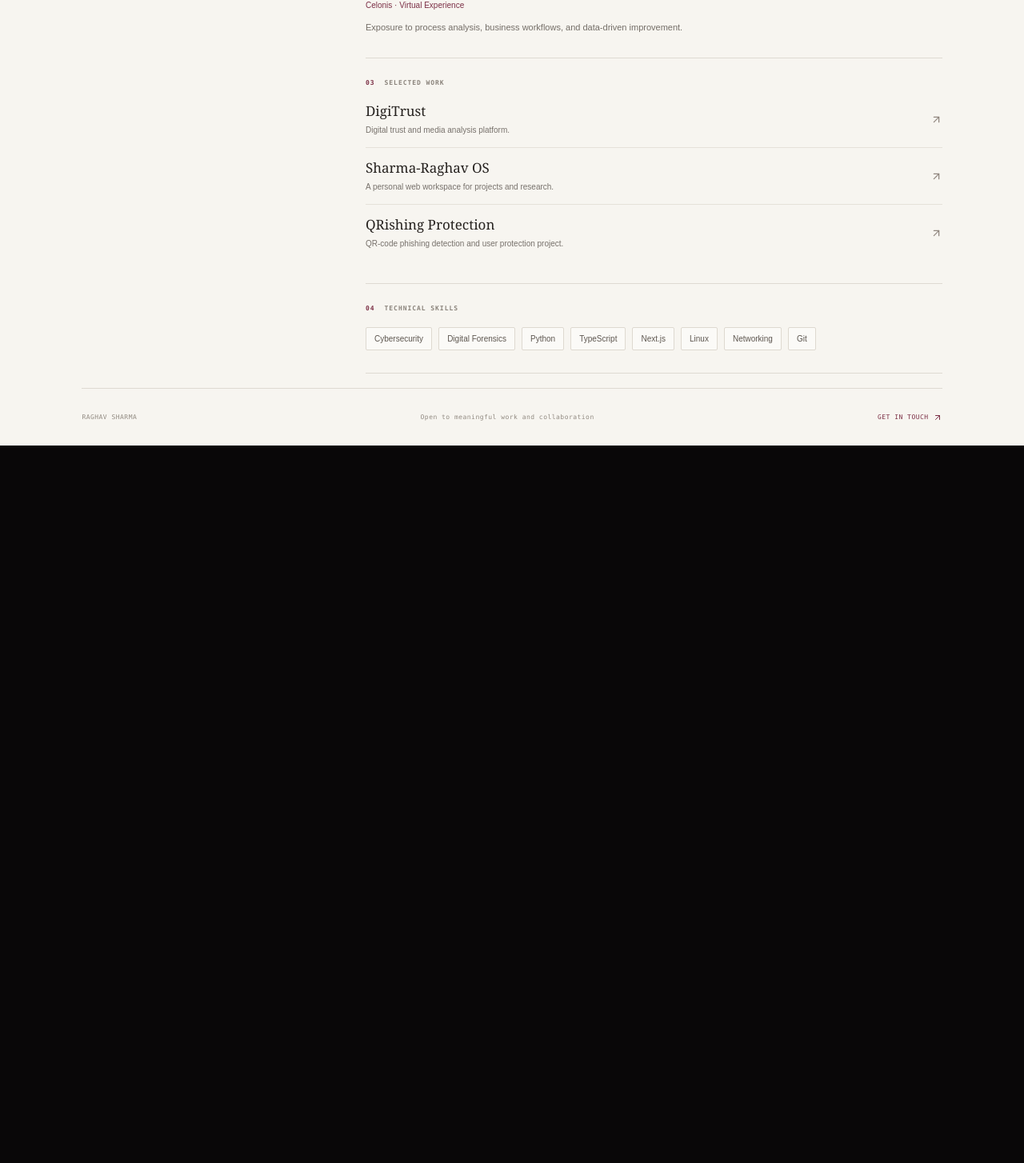
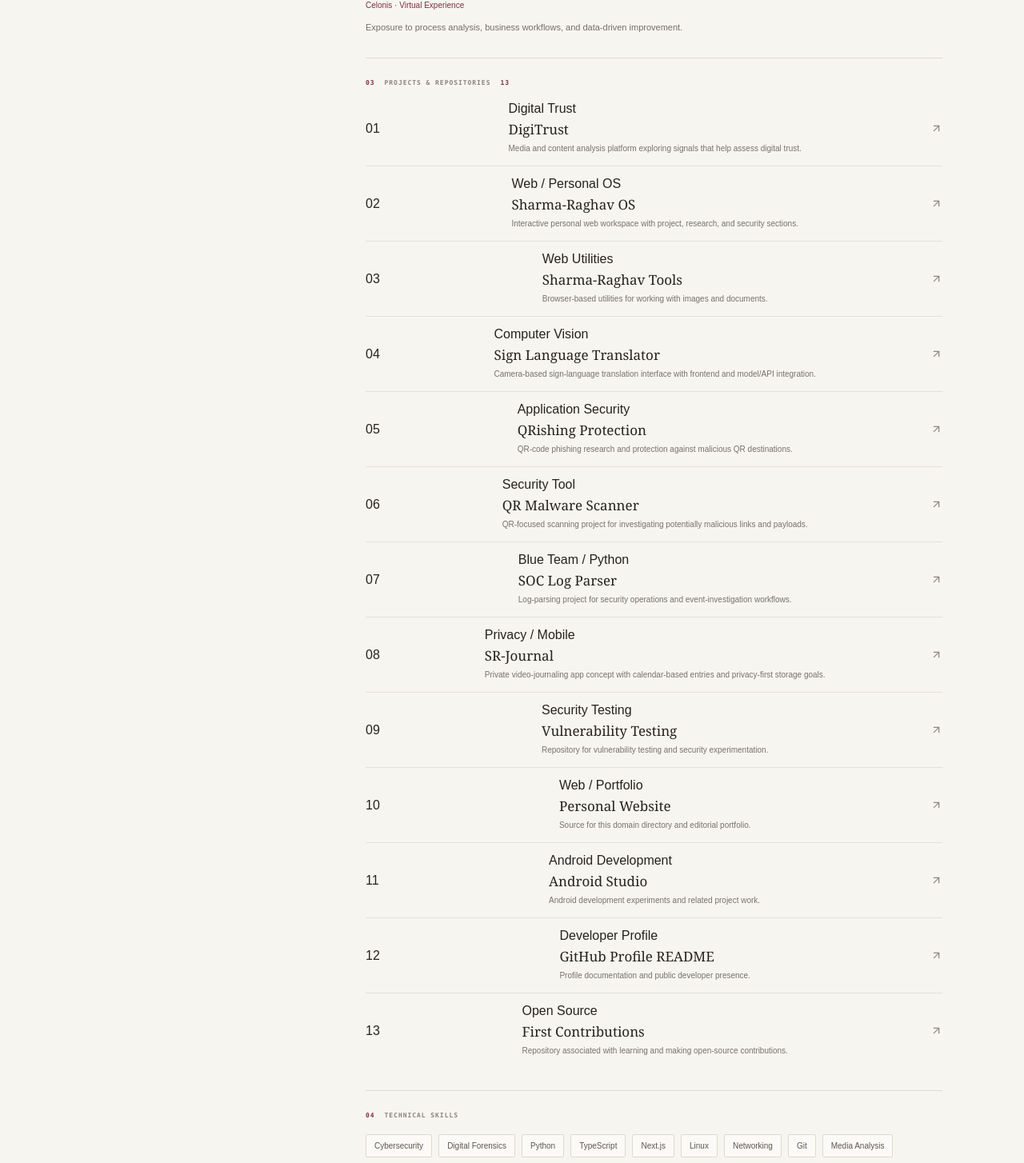
Before and after one commit to raghav19sh/sharma-raghav-os, a Next.js app: page /portfolio in a window 1280 px wide. Shown: the part 796-2250 px from the top of the page at 80% size. Before the commit the page ends 1353 px from the top, so only its background shows below. Built offline with nearby package versions, Linux system fonts and the light colour scheme.

Commit message:
Expand portfolio with all GitHub repositories

```diff
--- a/src/app/portfolio/page.tsx
+++ b/src/app/portfolio/page.tsx
@@ -3,15 +3,24 @@
 
 export const metadata = {
   title: "Portfolio — Raghav Sharma",
-  description: "A concise CV and selected cybersecurity and software projects by Raghav Sharma.",
+  description: "CV, cybersecurity projects, software tools, and open-source work by Raghav Sharma.",
 };
 
-const skills = ["Cybersecurity", "Digital Forensics", "Python", "TypeScript", "Next.js", "Linux", "Networking", "Git"];
-
+const skills = ["Cybersecurity", "Digital Forensics", "Python", "TypeScript", "Next.js", "Linux", "Networking", "Git", "Media Analysis", "Web Development"];
 const projects = [
-  { name: "DigiTrust", detail: "Digital trust and media analysis platform.", href: "https://digitrust.sharma-raghav.com" },
-  { name: "Sharma-Raghav OS", detail: "A personal web workspace for projects and research.", href: "https://sharma-raghav.com/os" },
-  { name: "QRishing Protection", detail: "QR-code phishing detection and user protection project.", href: "https://github.com/raghav19sh" },
+  { name: "DigiTrust", category: "Digital Trust", detail: "Media and content analysis platform exploring signals that help assess digital trust.", href: "https://github.com/raghav19sh/digital-trust" },
+  { name: "Sharma-Raghav OS", category: "Web / Personal OS", detail: "Interactive personal web workspace with project, research, and security sections.", href: "https://github.com/raghav19sh/sharma-raghav-os" },
+  { name: "Sharma-Raghav Tools", category: "Web Utilities", detail: "Browser-based utilities for working with images and documents.", href: "https://github.com/raghav19sh/sharma-raghav-tools" },
+  { name: "Sign Language Translator", category: "Computer Vision", detail: "Camera-based sign-language translation interface with frontend and model/API integration.", href: "https://github.com/raghav19sh/sign-lang-translator" },
+  { name: "QRishing Protection", category: "Application Security", detail: "QR-code phishing research and protection against malicious QR destinations.", href: "https://github.com/raghav19sh/Qishing-qr-phishing" },
+  { name: "QR Malware Scanner", category: "Security Tool", detail: "QR-focused scanning project for investigating potentially malicious links and payloads.", href: "https://github.com/raghav19sh/qr-malware-scanner" },
+  { name: "SOC Log Parser", category: "Blue Team / Python", detail: "Log-parsing project for security operations and event-investigation workflows.", href: "https://github.com/raghav19sh/soc-log-parser" },
+  { name: "SR-Journal", category: "Privacy / Mobile", detail: "Private video-journaling app concept with calendar-based entries and privacy-first storage goals.", href: "https://github.com/raghav19sh/SR-Journal" },
+  { name: "Vulnerability Testing", category: "Security Testing", detail: "Repository for vulnerability testing and security experimentation.", href: "https://github.com/raghav19sh/test-vulnerability" },
+  { name: "Personal Website", category: "Web / Portfolio", detail: "Source for this domain directory and editorial portfolio.", href: "https://github.com/raghav19sh/sharma-raghav.com" },
+  { name: "Android Studio", category: "Android Development", detail: "Android development experiments and related project work.", href: "https://github.com/raghav19sh/androidstudio" },
+  { name: "GitHub Profile README", category: "Developer Profile", detail: "Profile documentation and public developer presence.", href: "https://github.com/raghav19sh/raghav19sh" },
+  { name: "First Contributions", category: "Open Source", detail: "Repository associated with learning and making open-source contributions.", href: "https://github.com/raghav19sh/first-contributions" },
 ];
 
 export default function PortfolioPage() {
@@ -22,17 +31,15 @@
         <span className="ec-header-label">CURRICULUM VITAE <i /> 2026</span>
         <Link href="/" className="ec-back"><ArrowLeft size={13} /> INDEX</Link>
       </header>
-
       <section className="ec-intro">
         <p className="ec-kicker">CYBERSECURITY & DIGITAL FORENSICS</p>
         <h1>Raghav<br /><em>Sharma.</em></h1>
-        <p className="ec-summary">I’m a cybersecurity and digital forensics graduate interested in secure software, practical security research, and tools that strengthen digital trust.</p>
+        <p className="ec-summary">A cybersecurity and digital forensics graduate interested in secure software, practical security research, and tools that strengthen digital trust.</p>
         <div className="ec-contact">
           <a href="mailto:contact@sharma-raghav.com"><Mail size={14} /> contact@sharma-raghav.com</a>
           <a href="https://github.com/raghav19sh" target="_blank" rel="noreferrer"><Github size={14} /> GitHub <ArrowUpRight size={12} /></a>
         </div>
       </section>
-
       <div className="ec-body">
         <aside className="ec-aside">
           <p>BASED IN</p><strong>India</strong>
@@ -51,9 +58,11 @@
             <p className="ec-meta">Celonis · Virtual Experience</p>
             <p className="ec-detail">Exposure to process analysis, business workflows, and data-driven improvement.</p>
           </section>
-          <section className="ec-section">
-            <p className="ec-label"><span>03</span> SELECTED WORK</p>
-            {projects.map((project) => <a className="ec-project" key={project.name} href={project.href} target="_blank" rel="noreferrer"><span><strong>{project.name}</strong><small>{project.detail}</small></span><ArrowUpRight size={15} /></a>)}
+          <section className="ec-section ec-work-section">
+            <p className="ec-label"><span>03</span> PROJECTS & REPOSITORIES <span className="ec-count">13</span></p>
+            <div className="ec-project-list">
+              {projects.map((project, index) => <a className="ec-project" key={project.name} href={project.href} target="_blank" rel="noreferrer"><span className="ec-project-index">{String(index + 1).padStart(2, "0")}</span><span className="ec-project-copy"><span className="ec-project-meta">{project.category}</span><strong>{project.name}</strong><small>{project.detail}</small></span><ArrowUpRight size={15} /></a>)}
+            </div>
           </section>
           <section className="ec-section">
             <p className="ec-label"><span>04</span> TECHNICAL SKILLS</p>
@@ -61,7 +70,6 @@
           </section>
         </div>
       </div>
-
       <footer className="ec-footer"><span>RAGHAV SHARMA</span><span>Open to meaningful work and collaboration</span><a href="mailto:contact@sharma-raghav.com">GET IN TOUCH <ArrowUpRight size={12} /></a></footer>
     </main>
   );
```
